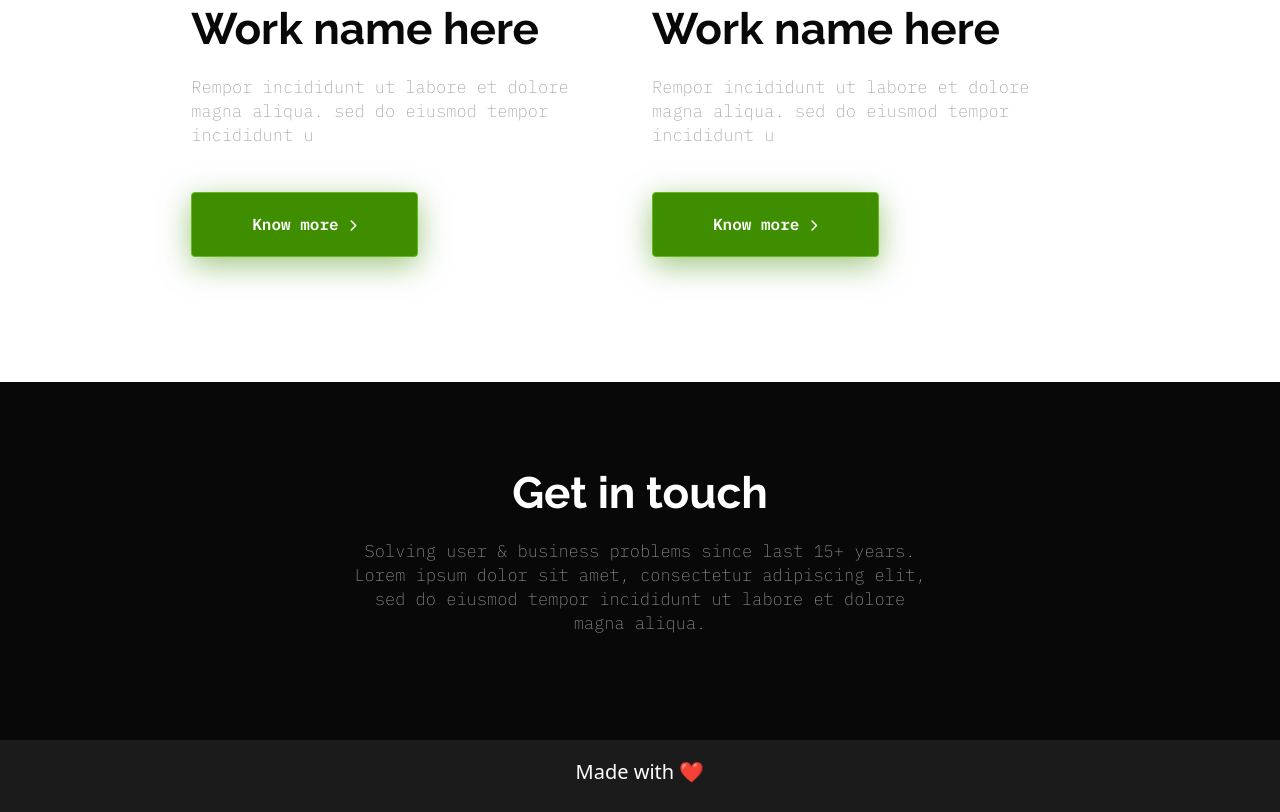
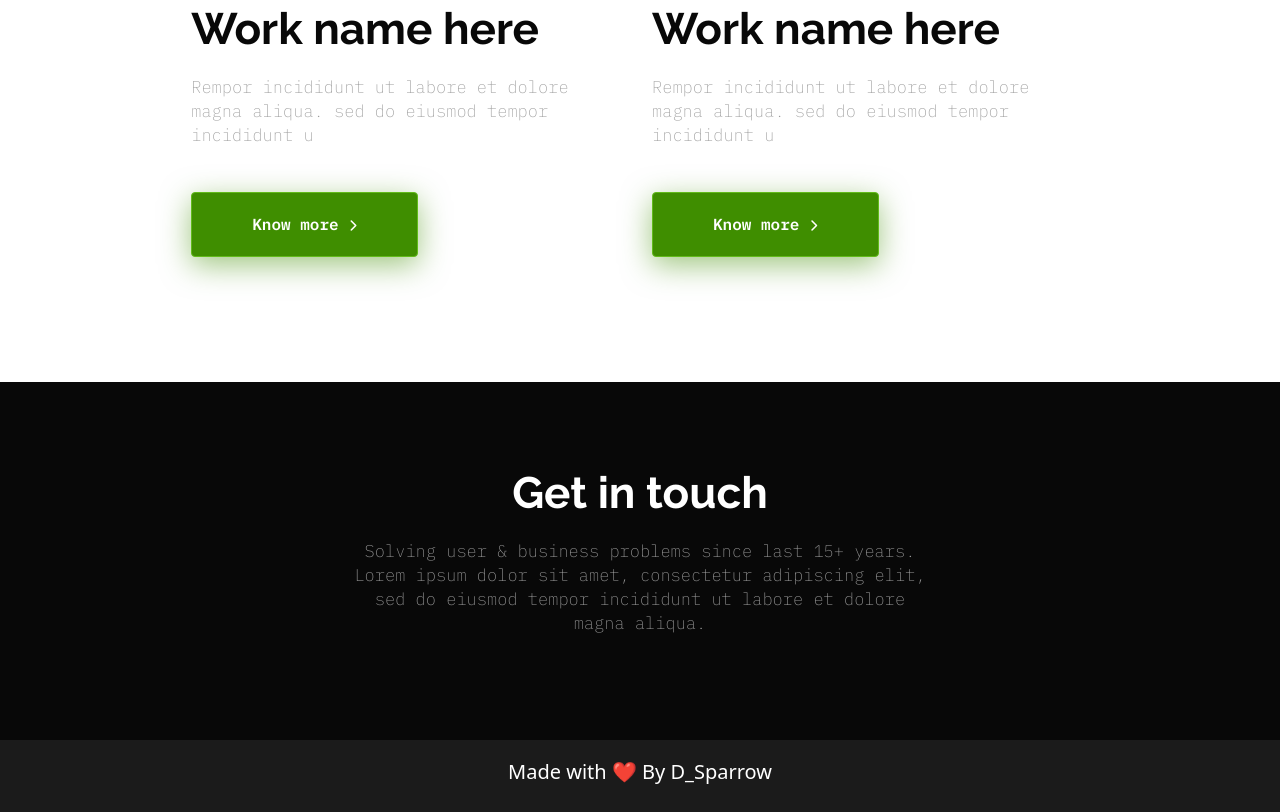
Before and after one commit to a0-0/portfolio-website, a plain HTML site: page index.html in a window 1280 px wide. Shown: the part 4093-4905 px from the top of the page. Drawn offline with nearby package versions, Linux system fonts and the light colour scheme.

Commit message:
D_Sparrow

```diff
--- a/index.html
+++ b/index.html
@@ -310,10 +310,10 @@
         sed do eiusmod tempor incididunt ut labore et dolore magna aliqua.
       </p>
     </div>
-    </section>
+  </section>
 </body>
 <footer class="ccccc">
-  <h5>Made with ❤️</h5>
+  <h5>Made with ❤️ By D_Sparrow</h5>
 </footer>
 
 </html>
```
